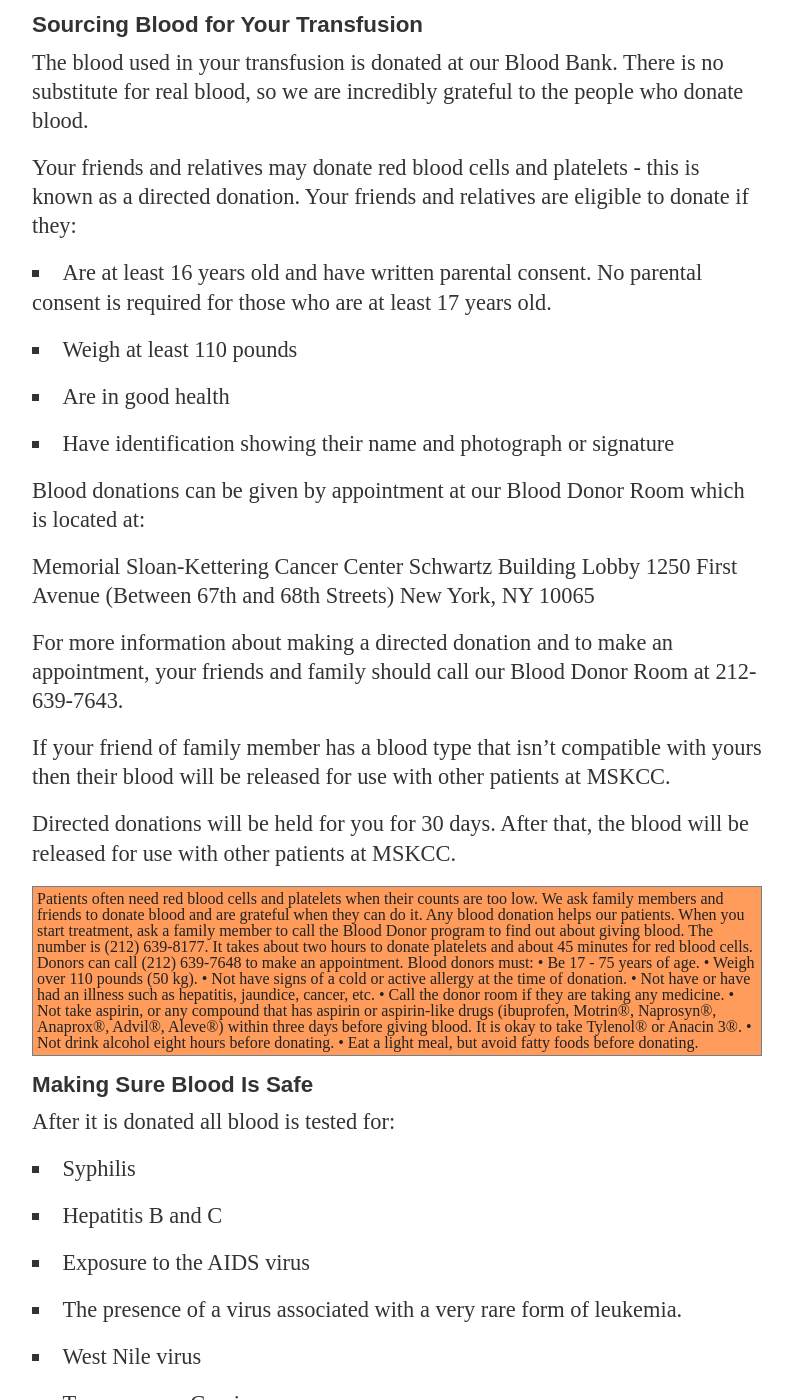
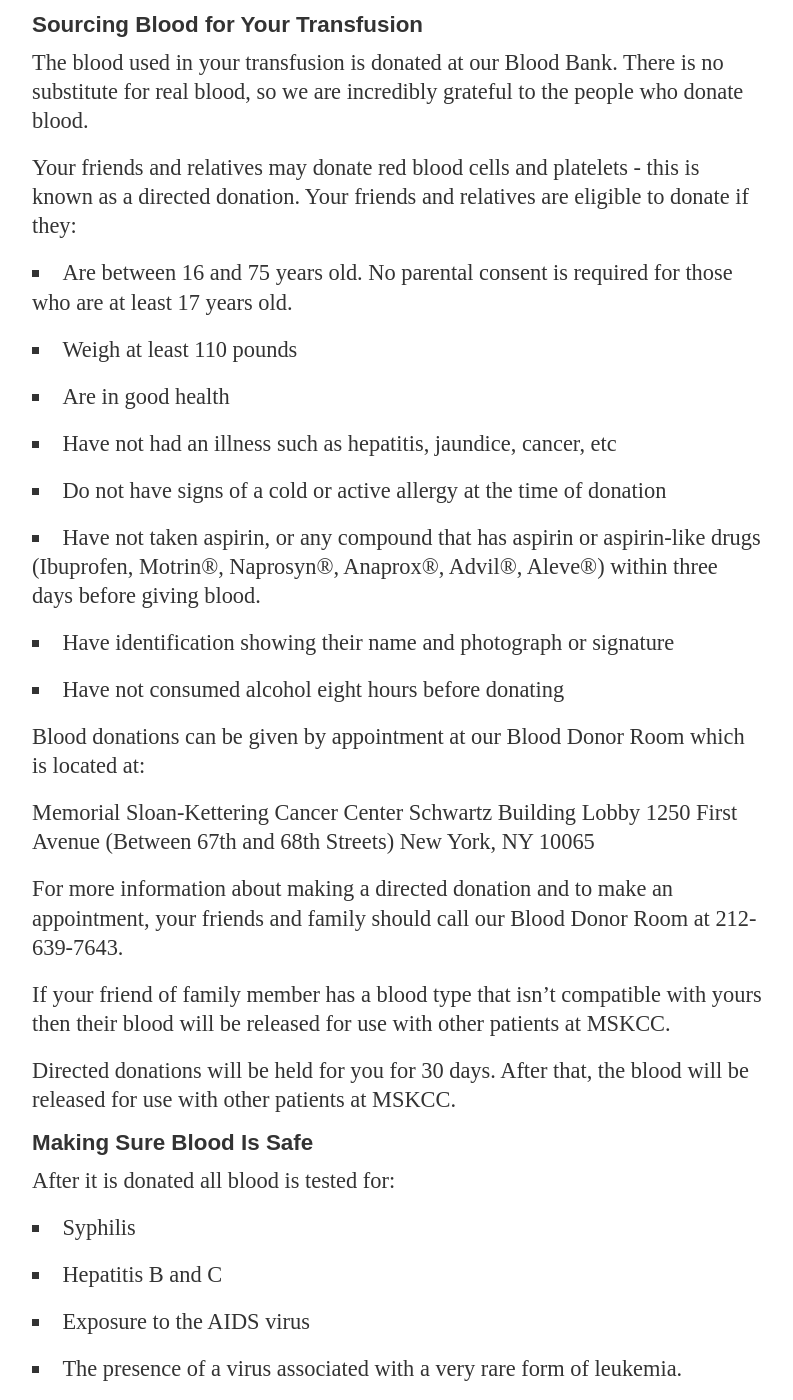
Before and after one commit to mskccpatiented/contentaudit, a Jekyll site: the page built from _posts/2012-11-19-auto-bmt-outpatient-guide-hybrid.md, in a window 1280 px wide and 1400 px high, scrolled down 51525 px. Shown: the whole window, without its empty margins (128-921 px from the left). Built offline with Jekyll 4.4.1, drawn with Linux system fonts in a browser that asks for light colours; Markdown is read by kramdown in place of the engine named in the settings.

Commit message:
deploying BMT patient ed

```diff
--- a/_posts/2012-11-19-auto-bmt-outpatient-guide-hybrid.md
+++ b/_posts/2012-11-19-auto-bmt-outpatient-guide-hybrid.md
@@ -948,10 +948,14 @@
 
 Your friends and relatives may donate red blood cells and platelets - this is known as a directed donation. Your friends and relatives are eligible to donate if they:
 
-* Are at least 16 years old and have written parental consent. No parental consent is required for those who are at least 17 years old.
+* Are between 16 and 75 years old. No parental consent is required for those who are at least 17 years old.
 * Weigh at least 110 pounds
 * Are in good health
+* Have not had an illness such as hepatitis, jaundice, cancer, etc
+* Do not have signs of a cold or active allergy at the time of donation
+* Have not taken aspirin, or any compound that has aspirin or aspirin-like drugs (Ibuprofen, Motrin&reg;, Naprosyn&reg;, Anaprox&reg;, Advil&reg;, Aleve&reg;) within three days before giving blood.
 * Have identification showing their name and photograph or signature
+* Have not consumed alcohol eight hours before donating
 
 Blood donations can be given by appointment at our Blood Donor Room which is located at:
 
@@ -966,21 +970,6 @@
 If your friend of family member has a blood type that isn't compatible with yours then their blood will be released for use with other patients at MSKCC.
 
 Directed donations will be held for you for 30 days. After that, the blood will be released for use with other patients at MSKCC.
-
-<div class="outstanding">
-Patients often need red blood cells and platelets when their counts are too low.  We ask family members and friends to donate blood and are grateful when they can do it.  Any blood donation helps our patients.  When you start treatment, ask a family member to call the Blood Donor program to find out about giving blood. The number is (212) 639-8177. It takes about two hours to donate platelets and about 45 minutes for red blood cells.  Donors can call (212) 639-7648 to make an appointment.
-
-Blood donors must:
-•	Be 17 - 75 years of age.
-•	Weigh over 110 pounds (50 kg).
-•	Not have signs of a cold or active allergy at the time of donation.
-•	Not have or have had an illness such as hepatitis, jaundice, cancer, etc.
-•	Call the donor room if they are taking any medicine.
-•	Not take aspirin, or any compound that has aspirin or aspirin-like drugs (ibuprofen, Motrin®, Naprosyn®, Anaprox®, Advil®, Aleve®) within three days before giving blood.  It is okay to take Tylenol® or Anacin 3®.
-•	Not drink alcohol eight hours before donating.
-•	Eat a light meal, but avoid fatty foods before donating.
-</div>
-
 
 #### Making Sure Blood Is Safe
 After it is donated all blood is tested for:
```
Also changed, not shown: 1 other file.
